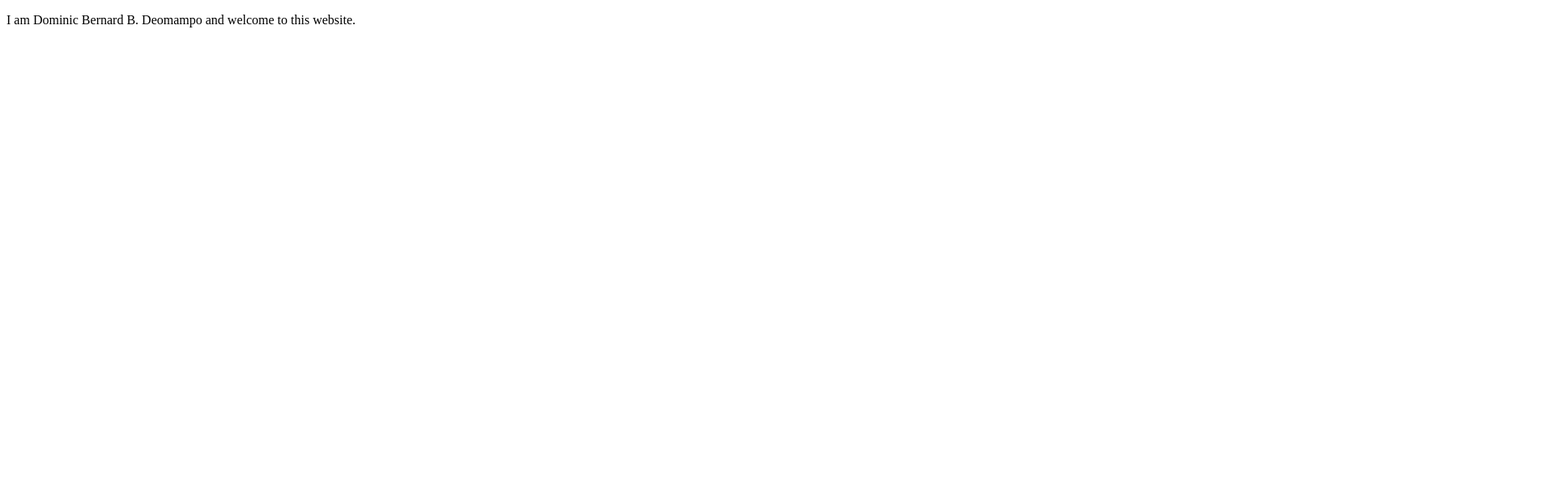
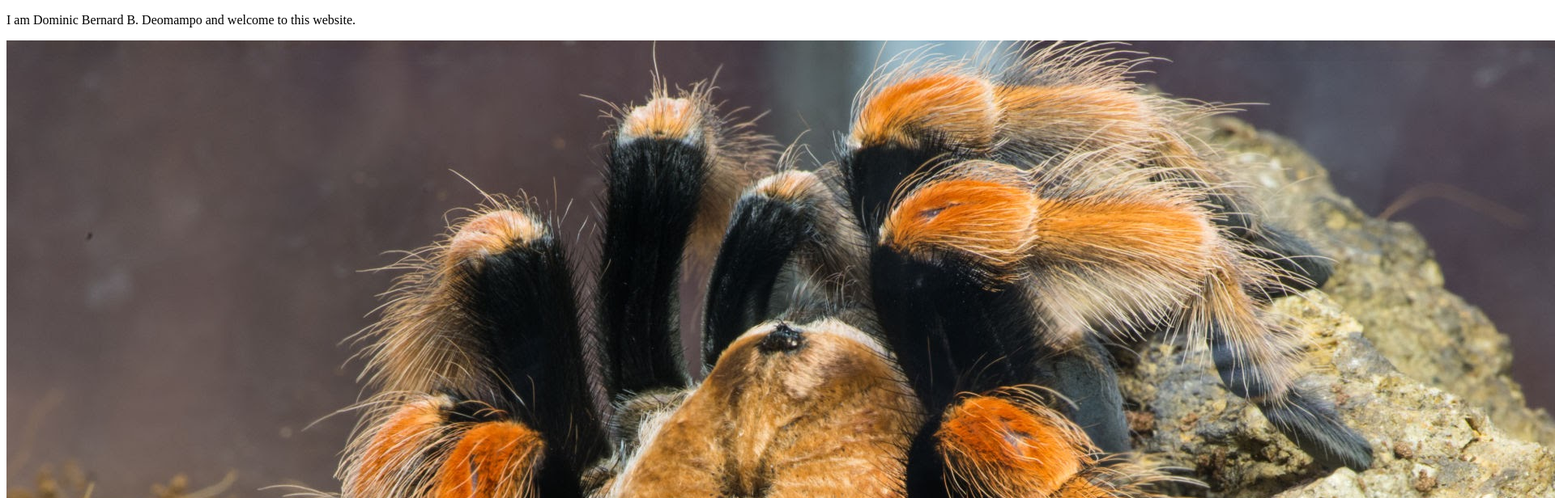
Before and after one commit to AztekWolfD/Deomampo_SandBox, a plain HTML site: page index.html in a window 1280 px wide. Shown: the top 616 px of the page at 81% size, 1920 px wide, since content can reach past the window. Drawn offline with Linux system fonts and the light colour scheme.

Commit message:
added photo

```diff
--- a/index.html
+++ b/index.html
@@ -4,5 +4,6 @@
         <p>
             I am Dominic Bernard B. Deomampo and welcome to this website.
         </p>
+        <img src="kjb.jpg"
     </body>
 </html>
```
